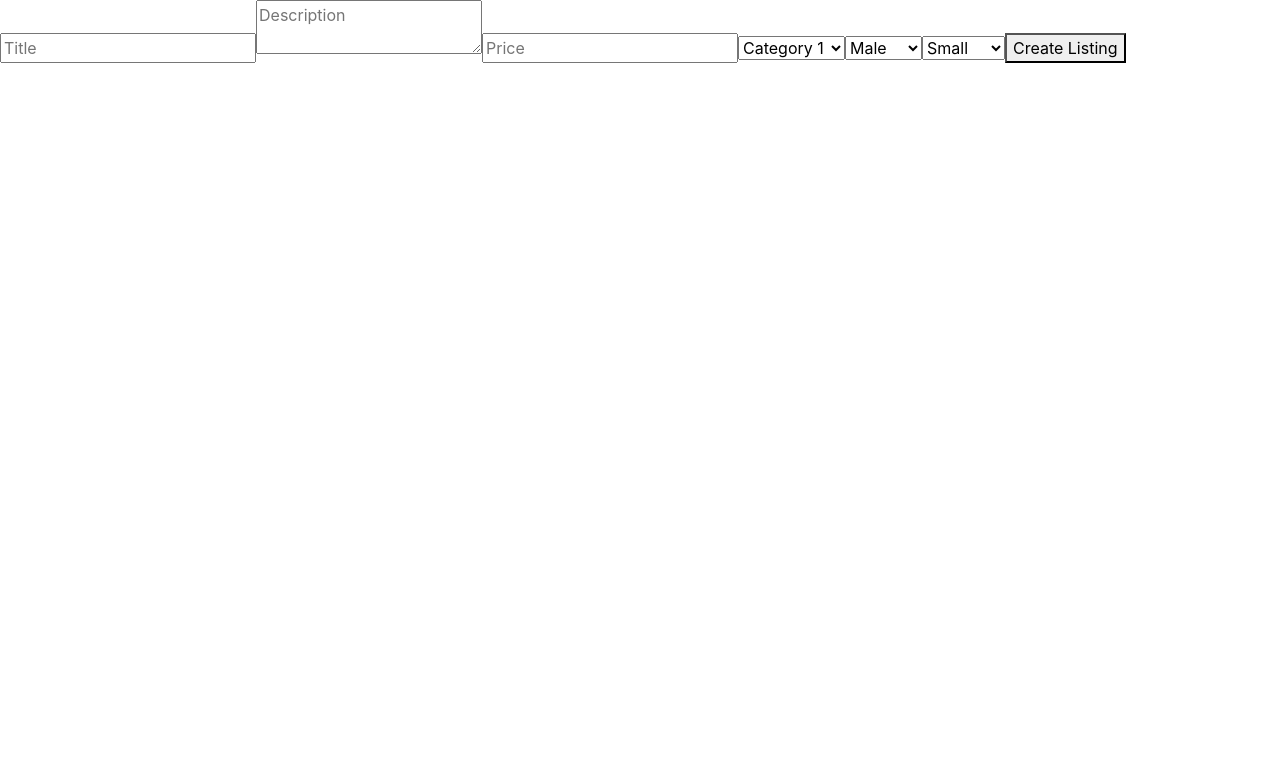
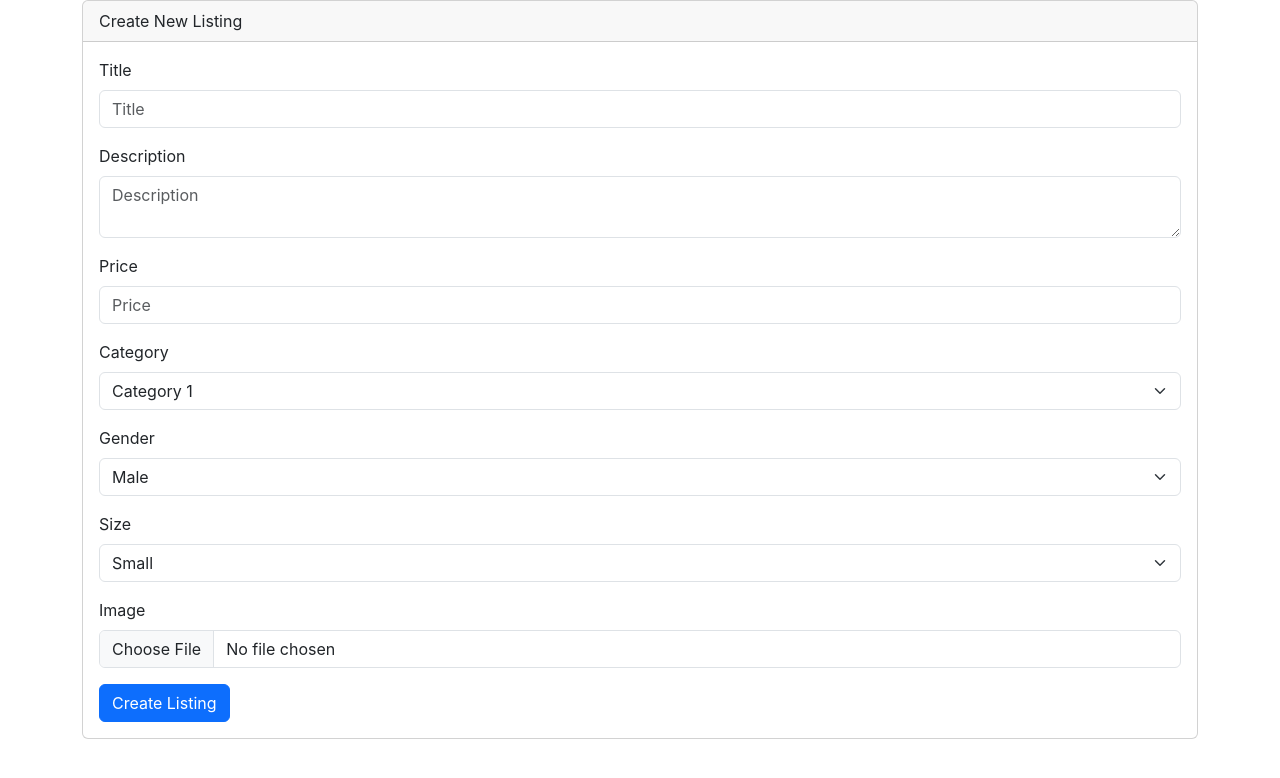
Before and after one commit to cirque-du-soli/clotho-public, a React (Create React App) app in the folder project/clotho-app/client/: page /createlisting in a window 1280 px wide. Shown: the top 778 px of the page. Built offline with nearby package versions, Linux system fonts and the light colour scheme.

Commit message:
Put Some Strap on CreateListing

```diff
--- a/project/clotho-app/client/src/components/CreateListing.js
+++ b/project/clotho-app/client/src/components/CreateListing.js
@@ -1,36 +1,16 @@
+// CreateListing.js
 import React, { useState } from 'react';
 import axios from 'axios';
-
 import {
-    Row,
-    Col,
     Card,
     CardHeader,
-    CardTitle,
     CardBody,
-    CardText,
-    CardFooter,
-    Table,
-    Button,
     Form,
     FormGroup,
     Input,
     Label,
-    Collapse,
-    DropdownToggle,
-    DropdownMenu,
-    DropdownItem,
-    UncontrolledDropdown,
-    InputGroup,
-    NavbarBrand,
-    Navbar,
-    NavLink,
-    Nav,
-    Container,
-    Modal,
-    NavbarToggler,
-    ModalHeader
-
+    Button,
+    Container
 } from "reactstrap";
 
 const CreateListing = () => {
@@ -49,9 +29,9 @@ const CreateListing = () => {
     setFormData(prevState => ({ ...prevState, [name]: value }));
   };
 
-//   const handleImageChange = (e) => {
-//     setFormData(prevState => ({ ...prevState, image: e.target.files[0] }));
-//   };
+  const handleImageChange = (e) => {
+    setFormData(prevState => ({ ...prevState, image: e.target.files[0] }));
+  };
 
   const handleSubmit = async (e) => {
     e.preventDefault();
@@ -59,39 +39,62 @@ const CreateListing = () => {
     for (const key in formData) {
       form.append(key, formData[key]);
     }
-    const response = await axios.post('api/listings', form);
+    const response = await axios.post('/listings', form);
     console.log(response.data);
   };
 
   return (
-    <div>
-      <form onSubmit={handleSubmit}>
-        <input type="text" name="title" placeholder="Title" onChange={handleInputChange} required />
-        <textarea name="description" placeholder="Description" onChange={handleInputChange} required></textarea>
-        <input type="number" name="price" placeholder="Price" onChange={handleInputChange} required />
-        <select name="categoryId" onChange={handleInputChange}>
-          {/* TODO: Fetch and list categories here */}
+    <Container>
+      <Card>
+        <CardHeader>Create New Listing</CardHeader>
+        <CardBody>
+          <Form onSubmit={handleSubmit}>
+            <FormGroup>
+              <Label for="title">Title</Label>
+              <Input type="text" name="title" id="title" placeholder="Title" onChange={handleInputChange} required />
+            </FormGroup>
+            <FormGroup>
+              <Label for="description">Description</Label>
+              <Input type="textarea" name="description" id="description" placeholder="Description" onChange={handleInputChange} required />
+            </FormGroup>
+            <FormGroup>
+              <Label for="price">Price</Label>
+              <Input type="number" name="price" id="price" placeholder="Price" onChange={handleInputChange} required />
+            </FormGroup>
+            <FormGroup>
+              <Label for="categoryId">Category</Label>
+              <Input type="select" name="categoryId" id="categoryId" onChange={handleInputChange}>
                 <option value="1">Category 1</option>
                 <option value="2">Category 2</option>
                 {/* ... */}
-        </select>
-        <select name="genderId" onChange={handleInputChange}>
-          {/* TODO: Fetch and list genders here */}
+              </Input>
+            </FormGroup>
+            <FormGroup>
+              <Label for="genderId">Gender</Label>
+              <Input type="select" name="genderId" id="genderId" onChange={handleInputChange}>
                 <option value="1">Male</option>
                 <option value="2">Female</option>
                 {/* ... */}
-        </select>
-        <select name="sizeId" onChange={handleInputChange}>
-          {/* TODO: Fetch and list sizes here */}
+              </Input>
+            </FormGroup>
+            <FormGroup>
+              <Label for="sizeId">Size</Label>
+              <Input type="select" name="sizeId" id="sizeId" onChange={handleInputChange}>
                 <option value="1">Small</option>
                 <option value="2">Medium</option>
                 <option value="3">Large</option>
                 {/* ... */}
-        </select>
-        {/* <input type="file" name="image" onChange={handleImageChange} required /> */}
-        <button type="submit">Create Listing</button>
-      </form>
-    </div>
+              </Input>
+            </FormGroup>
+            <FormGroup>
+              <Label for="image">Image</Label>
+              <Input type="file" name="image" id="image" onChange={handleImageChange} required />
+            </FormGroup>
+            <Button color="primary" type="submit">Create Listing</Button>
+          </Form>
+        </CardBody>
+      </Card>
+    </Container>
   );
 };
 
```
Lines whose indentation alone changed are shown as unchanged.
